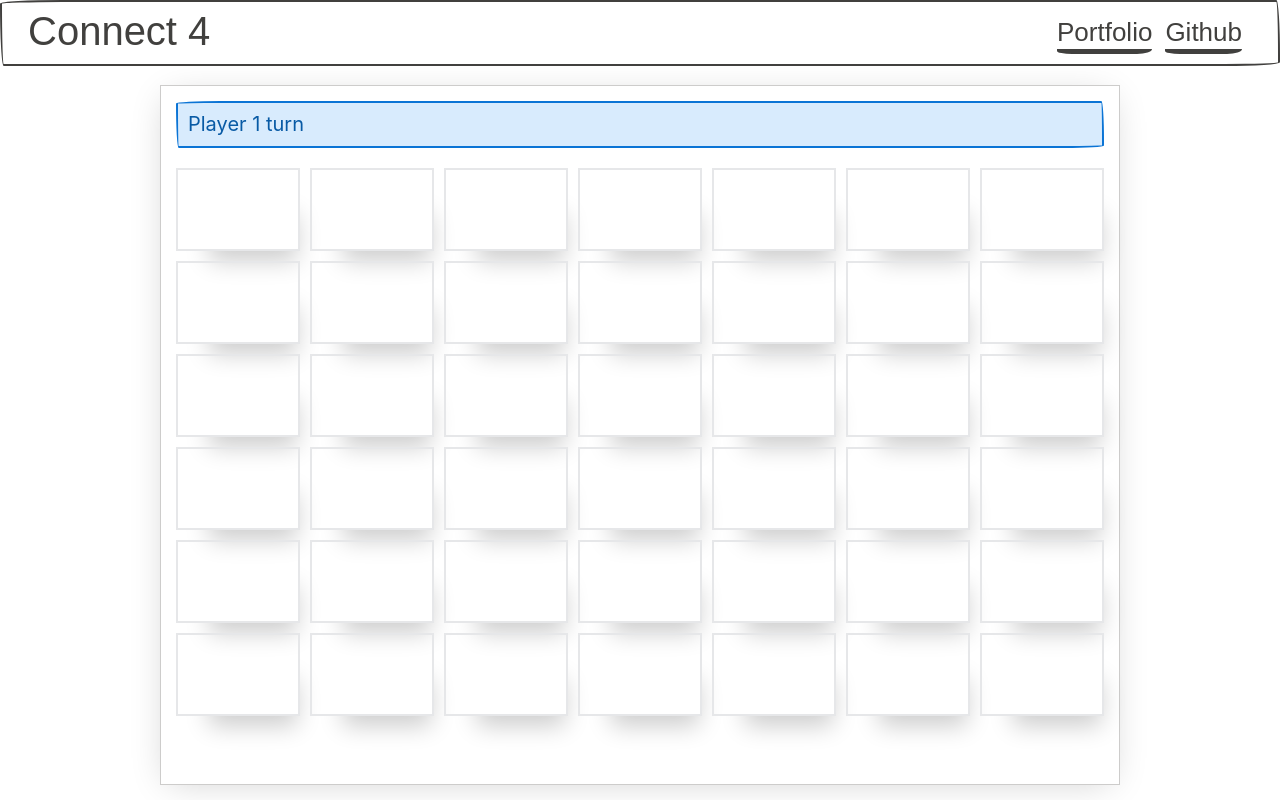
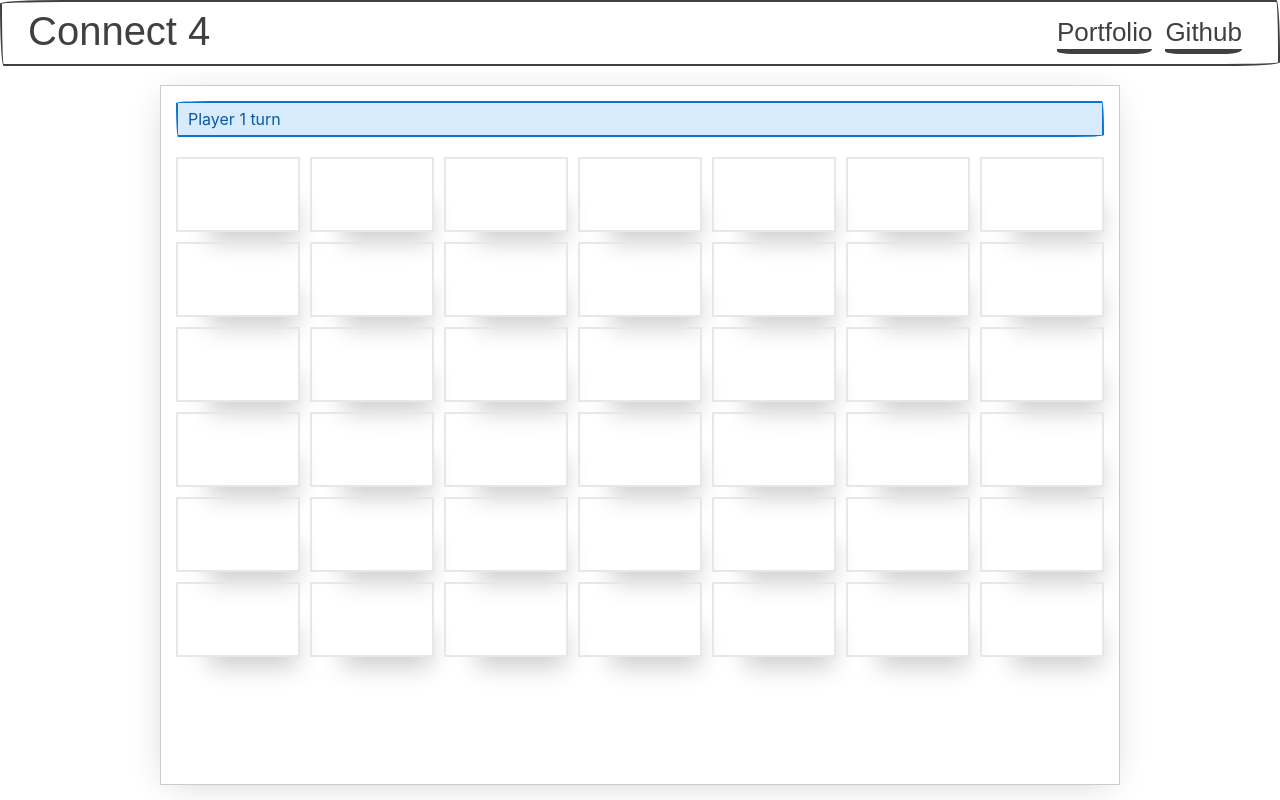
Before and after one commit to Mia-Salazar/connect-4, a React (Create React App) app: page / in a window 1280 px wide. Built offline with nearby package versions, Linux system fonts and the light colour scheme; a web font is replaced by a local one.

Commit message:
Change styles of card

```diff
--- a/src/App.scss
+++ b/src/App.scss
@@ -11,9 +11,10 @@
 }
 
 .card {
-    height: 83px;
+    height: 75px;
 }
 
 .alert {
-    padding: 10px;
+    font-size: 16px;
+    padding: 7px 10px;
 }
--- a/src/app/components/Container.jsx
+++ b/src/app/components/Container.jsx
@@ -9,7 +9,7 @@ export const Container = () => {
             {!user && <div className="alert alert-danger">Player 2 turn</div>}
             <section className="board">
                 {[...Array(42)].map((e, i) => {
-                    return <Cell key={i} />
+                    return <Cell key={i} index={i} />
                 })}
             </section>
         </main>
```
